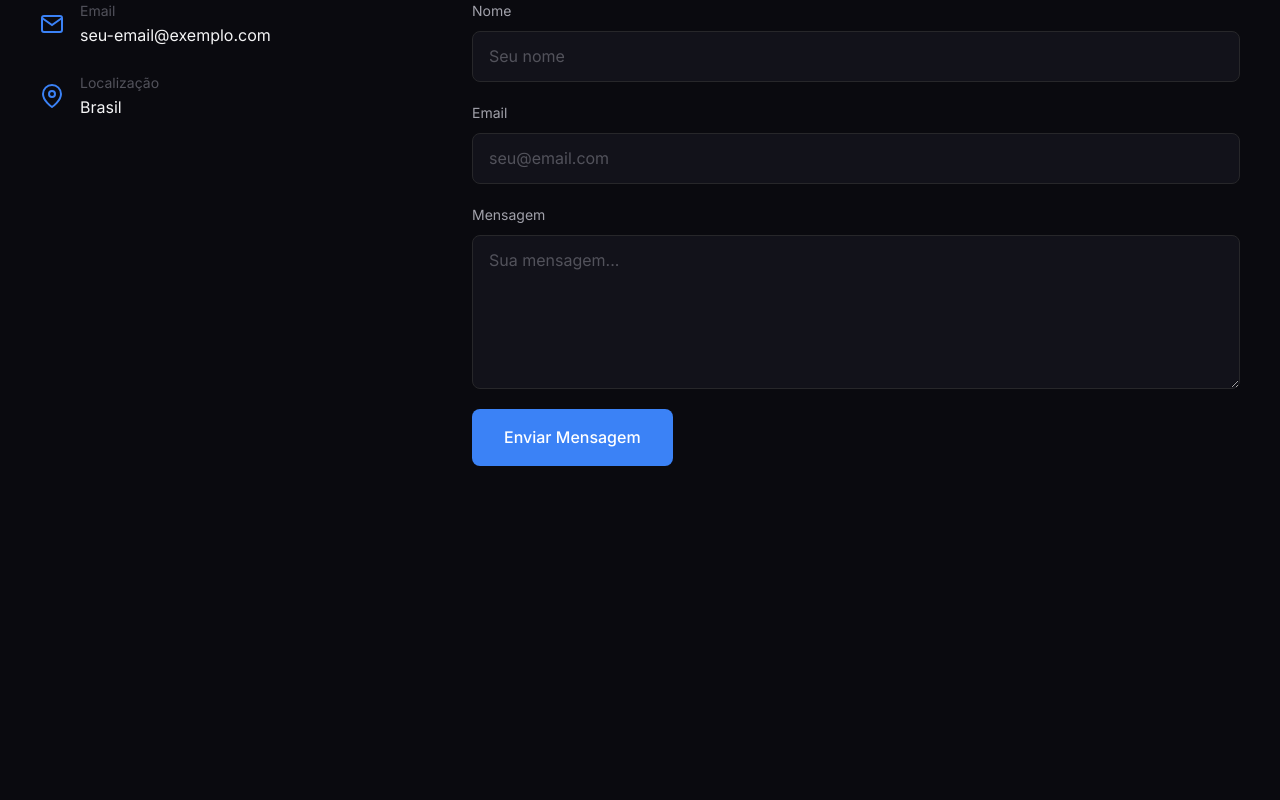
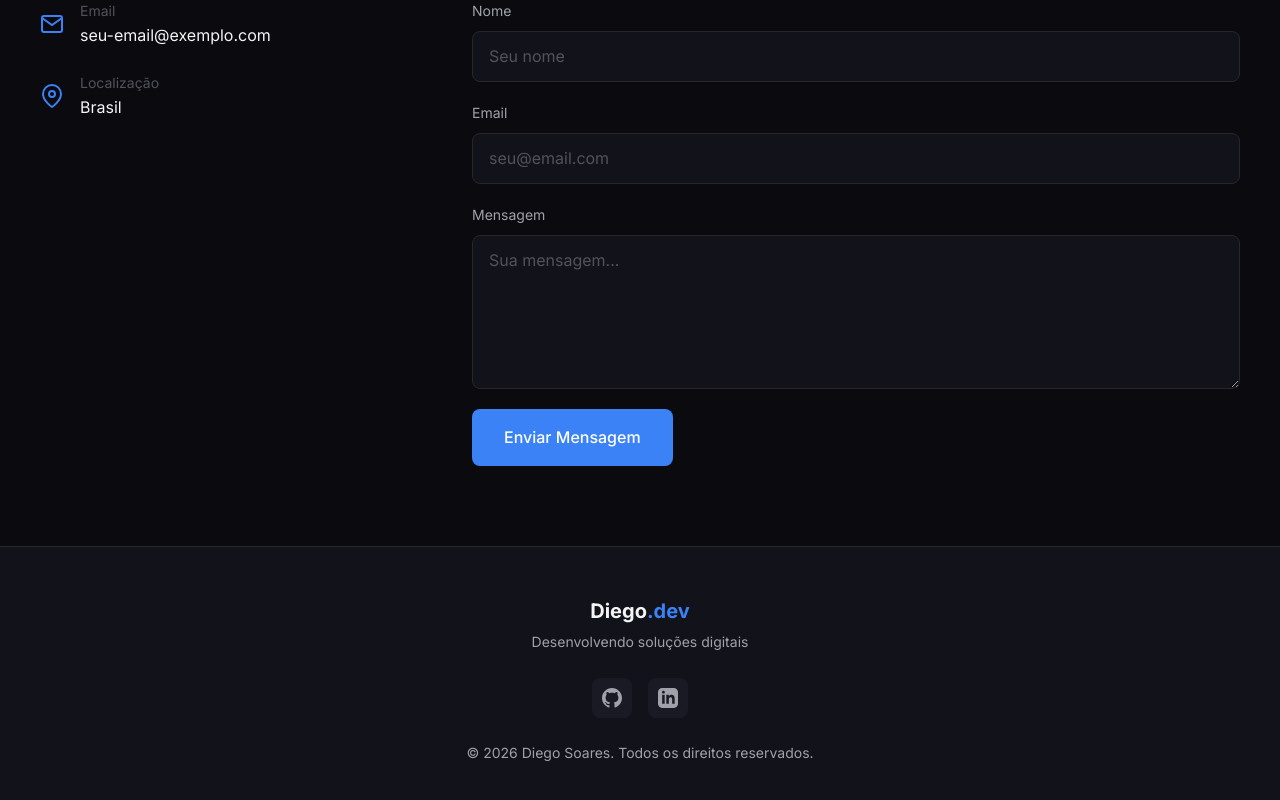
Before and after one commit to SoaresJoseDiego/Portfolio, an Angular app: page / in a window 1280 px wide. Shown: the part 2431-3231 px from the top of the page. Before the commit the page ends 2977 px from the top, so only its background shows below. Built offline with nearby package versions, Linux system fonts and the light colour scheme.

Commit message:
footer pronto

```diff
--- a/src/app/app.component.html
+++ b/src/app/app.component.html
@@ -6,5 +6,6 @@
   <app-skills />
   <app-projects />
   <app-contact />
+  <app-footer />
   <router-outlet />
 </main>
--- a/src/app/app.component.ts
+++ b/src/app/app.component.ts
@@ -6,10 +6,11 @@
 import { SkillsComponent } from "./features/home/components/skills/skills.component";
 import { ProjectsComponent } from "./features/home/components/projects/projects.component";
 import { ContactComponent } from "./features/home/components/contact/contact.component";
+import { FooterComponent } from "./features/home/components/footer/footer.component";
 
 @Component({
   selector: 'app-root',
-  imports: [RouterOutlet, HeaderComponent, HeroComponent, AboutComponent, SkillsComponent, ProjectsComponent, ContactComponent],
+  imports: [RouterOutlet, HeaderComponent, HeroComponent, AboutComponent, SkillsComponent, ProjectsComponent, ContactComponent, FooterComponent],
   templateUrl: './app.component.html',
   styleUrl: './app.component.scss'
 })
--- /dev/null
+++ b/src/app/features/home/components/footer/footer.component.html
@@ -0,0 +1,38 @@
+ <footer class="footer">
+    <div class="footer__container">
+      <div class="footer__brand">
+        <span class="footer__logo">Diego<span class="footer__logo-accent">.dev</span></span>
+        <p class="footer__tagline">Desenvolvendo soluções digitais</p>
+      </div>
+
+      <div class="footer__social">
+        @for (link of socialLinks; track link.name) {
+          <a [href]="link.url" target="_blank" rel="noopener noreferrer" class="footer__social-link" [attr.aria-label]="link.name">
+            @switch (link.icon) {
+              @case ('github') {
+                <svg xmlns="http://www.w3.org/2000/svg" width="20" height="20" viewBox="0 0 24 24" fill="currentColor">
+                  <path d="M12 0c-6.626 0-12 5.373-12 12 0 5.302 3.438 9.8 8.207
+  11.387.599.111.793-.261.793-.577v-2.234c-3.338.726-4.033-1.416-4.033-1.416-.546-1.387-1.333-1.756-1.333-1.756-1.089-.745.083-.729.083-.729 1.205.084 1.839
+   1.237 1.839 1.237 1.07 1.834 2.807 1.304 3.492.997.107-.775.418-1.305.762-1.604-2.665-.305-5.467-1.334-5.467-5.931 0-1.311.469-2.381
+  1.236-3.221-.124-.303-.535-1.524.117-3.176 0 0 1.008-.322 3.301 1.23.957-.266 1.983-.399 3.003-.404 1.02.005 2.047.138 3.006.404 2.291-1.552 3.297-1.23
+  3.297-1.23.653 1.653.242 2.874.118 3.176.77.84 1.235 1.911 1.235 3.221 0 4.609-2.807 5.624-5.479 5.921.43.372.823 1.102.823 2.222v3.293c0
+  .319.192.694.801.576 4.765-1.589 8.199-6.086 8.199-11.386 0-6.627-5.373-12-12-12z"/>
+                </svg>
+              }
+              @case ('linkedin') {
+                <svg xmlns="http://www.w3.org/2000/svg" width="20" height="20" viewBox="0 0 24 24" fill="currentColor">
+                  <path d="M19 0h-14c-2.761 0-5 2.239-5 5v14c0 2.761 2.239 5 5 5h14c2.762 0 5-2.239 5-5v-14c0-2.761-2.238-5-5-5zm-11
+  19h-3v-11h3v11zm-1.5-12.268c-.966 0-1.75-.79-1.75-1.764s.784-1.764 1.75-1.764 1.75.79 1.75 1.764-.783 1.764-1.75 1.764zm13.5
+  12.268h-3v-5.604c0-3.368-4-3.113-4 0v5.604h-3v-11h3v1.765c1.396-2.586 7-2.777 7 2.476v6.759z"/>
+                </svg>
+              }
+            }
+          </a>
+        }
+      </div>
+
+      <div class="footer__copyright">
+        <p>&copy; {{ currentYear }} Diego Soares. Todos os direitos reservados.</p>
+      </div>
+    </div>
+  </footer>
--- /dev/null
+++ b/src/app/features/home/components/footer/footer.component.scss
@@ -0,0 +1,59 @@
+ @use 'sass:map';
+  @use '../../../../../scss/variables' as *;
+  @use '../../../../../scss/mixins' as *;
+
+
+.footer {
+  padding: map.get($spacing, "12") $container-padding;
+  background-color: var(--bg-secondary);
+  border-top: 1px solid var(--border);
+
+  &__container {
+    max-width: $container-max-width;
+    margin: 0 auto;
+    @include flex-column;
+    align-items: center;
+    gap: map.get($spacing, "6");
+    text-align: center;
+  }
+
+  &__logo {
+    font-size: map.get($font-sizes, "xl");
+    font-weight: map.get($font-weights, "bold");
+    color: var(--text-primary);
+  }
+
+  &__logo-accent {
+    color: var(--accent);
+  }
+
+  &__tagline {
+    font-size: map.get($font-sizes, "sm");
+    margin-top: map.get($spacing, "1");
+  }
+
+  &__social {
+    display: flex;
+    gap: map.get($spacing, "4");
+  }
+
+  &__social-link {
+    @include flex-center;
+    width: 40px;
+    height: 40px;
+    border-radius: $border-radius;
+    background-color: var(--bg-tertiary);
+    color: var(--text-secondary);
+    @include transition(all);
+
+    &:hover {
+      color: var(--accent);
+      transform: translateY(-2px);
+    }
+  }
+
+  &__copyright {
+    font-size: map.get($font-sizes, "sm");
+    color: var(--text-muted);
+  }
+}
--- /dev/null
+++ b/src/app/features/home/components/footer/footer.component.ts
@@ -0,0 +1,17 @@
+import { CommonModule } from '@angular/common';
+import { Component } from '@angular/core';
+
+@Component({
+  selector: 'app-footer',
+  imports: [CommonModule],
+  templateUrl: './footer.component.html',
+  styleUrl: './footer.component.scss'
+})
+export class FooterComponent {
+  currentYear = new Date().getFullYear();
+
+    socialLinks = [
+      { name: 'GitHub', url: 'https://github.com/SoaresJoseDiego', icon: 'github' },
+      { name: 'LinkedIn', url: 'https://www.linkedin.com/in/diegoj-soares', icon: 'linkedin' }
+    ];
+}
```
